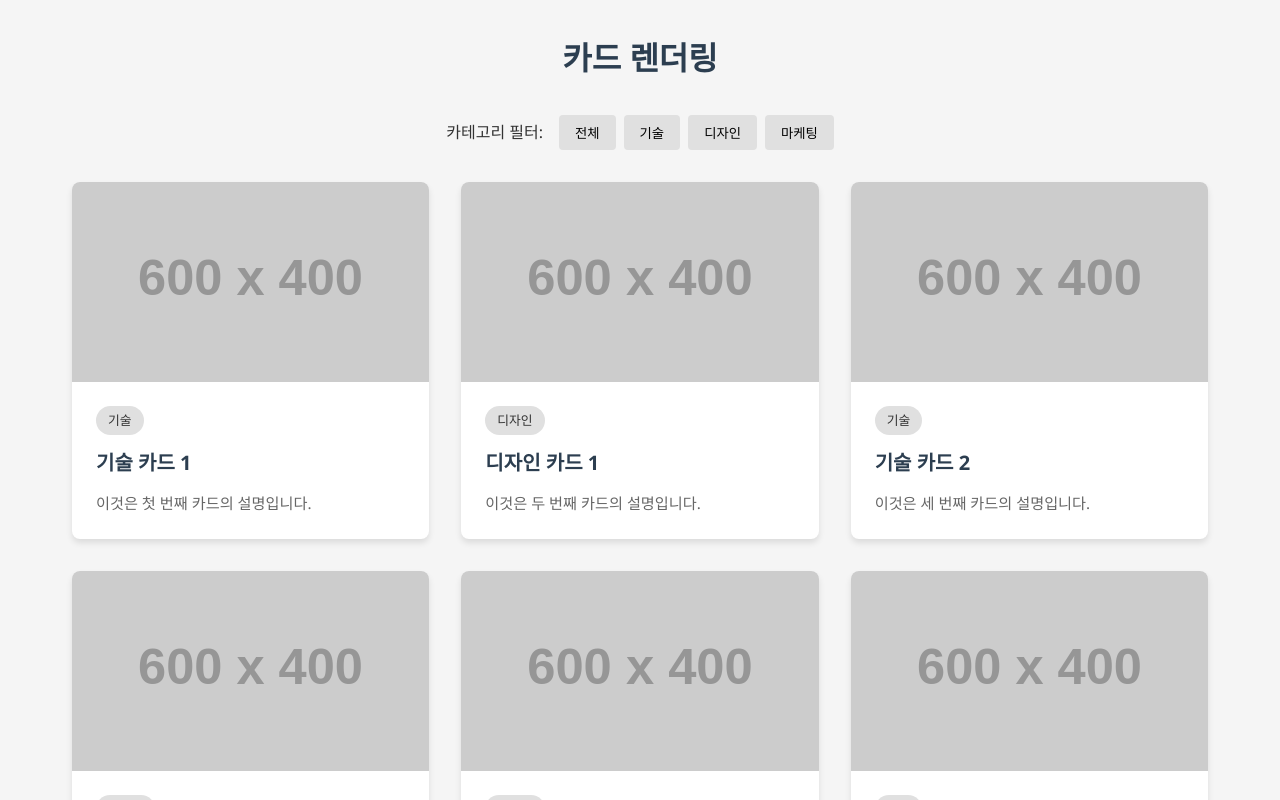
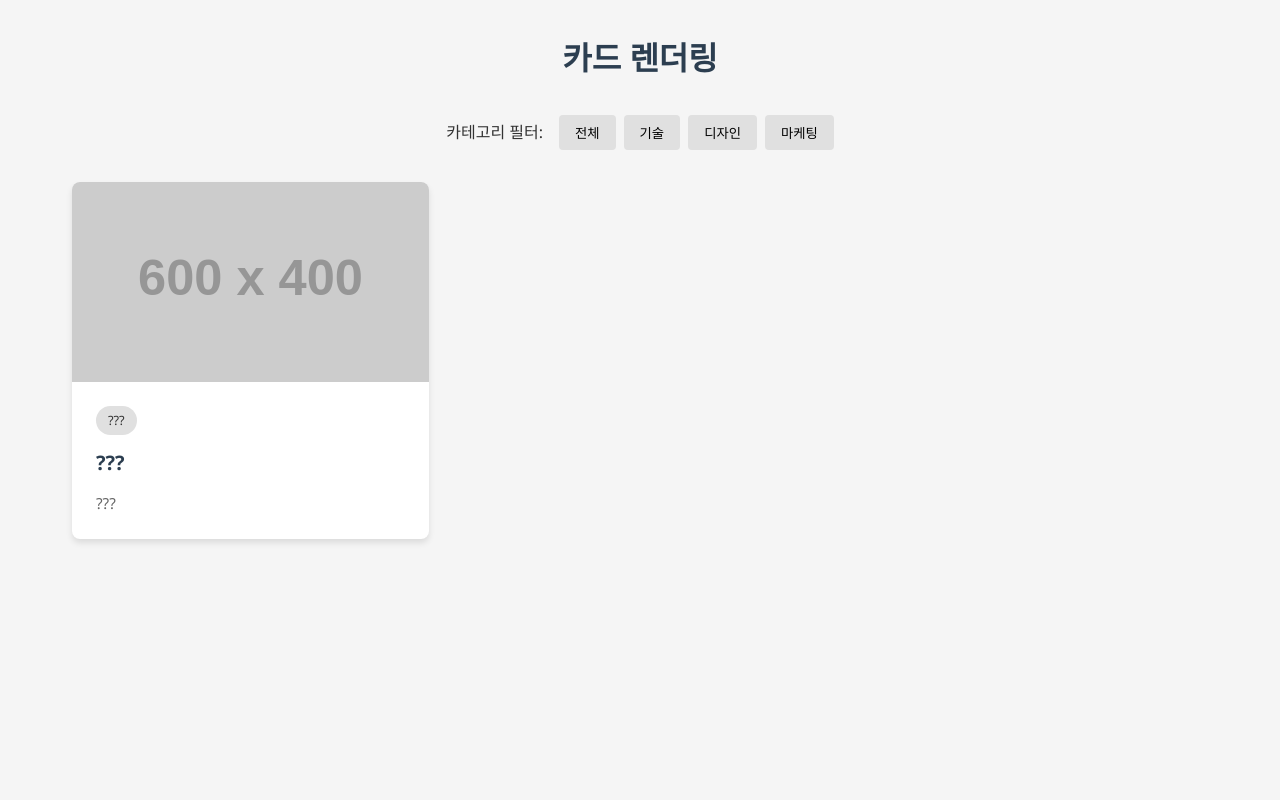
Before and after one commit to yeeun-kor/oz-react-day04, a React (Vite) app: page / in a window 1280 px wide. Shown: the top 800 px of the page. Built offline with nearby package versions, Linux system fonts and the light colour scheme.

Commit message:
Feat: 과제 제작

```diff
--- a/src/App.jsx
+++ b/src/App.jsx
@@ -13,21 +13,17 @@ const DATA = [
     { id: 5, title: '디자인 카드 2', description: '이것은 다섯 번째 카드의 설명입니다.', category: '디자인' },
     { id: 6, title: '기술 카드 3', description: '이것은 여섯 번째 카드의 설명입니다.', category: '기술' },
 ];
-const CATEGORIES = ['전체', DATA.map((item) => item.category)];
+const CATEGORIES = ['전체', ...new Set(DATA.map((item) => item.category))];
 
 export default function Home() {
     const [filterCategory, setFilterCategory] = useState('전체');
-
-    const categories = ['전체', ...new Set(DATA.map((item) => item.category))];
 
     const filteredData = filterCategory === '전체' ? DATA : DATA.filter((item) => item.category === filterCategory);
 
     return (
         <main className="container">
             <h1>카드 렌더링</h1>
-
-            <Filter categories={categories} currentFilter={filterCategory} onFilterChange={setFilterCategory} />
-
+            <Filter categories={CATEGORIES} currentFilter={filterCategory} onFilterChange={setFilterCategory} />
             <CardList data={filteredData} />
         </main>
     );
--- a/src/components/Card.jsx
+++ b/src/components/Card.jsx
@@ -1,13 +1,17 @@
 export default function Card({ item }) {
+    //? item을 받아와서 카드를 렌더링 해야 합니다.
+    //? item의 title, description, category를 각각 h2, p, span태그에 알맞게 넣으세요
+    //? item은 CardList에서 전달됩니다.
+
     return (
         <div className="card">
             <div className="card-image">
-                <img src={`https://placehold.co/600x400`} alt={item.title} />
+                <img src={`https://placehold.co/600x400`} />
             </div>
             <div className="card-content">
-                <span className="card-category">{item.category}</span>
-                <h2 className="card-title">{item.title}</h2>
-                <p className="card-description">{item.description}</p>
+                <span className="card-category">???</span>
+                <h2 className="card-title">???</h2>
+                <p className="card-description">???</p>
             </div>
         </div>
     );
--- a/src/components/CardList.jsx
+++ b/src/components/CardList.jsx
@@ -1,11 +1,14 @@
 import Card from './card';
 
-export default function CardList({ data }) {
+export default function CardList({ data: listData }) {
+    console.log(listData);
+    //? listData를 받아와서 카드 리스트를 렌더링 해야 합니다.
+    //? listData의 각 요소를 Card 컴포넌트에 props로 넘겨주어야 합니다.
+    //? Card 컴포넌트에는 item을 넘겨주어야 합니다.
+
     return (
         <div className="card-grid">
-            {data.map((item) => (
-                <Card key={item.id} item={item} />
-            ))}
+            <Card />
         </div>
     );
 }
```
